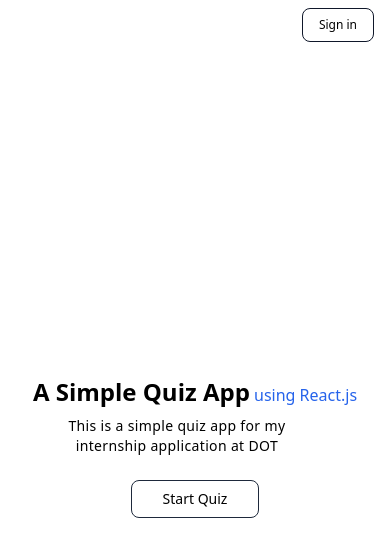
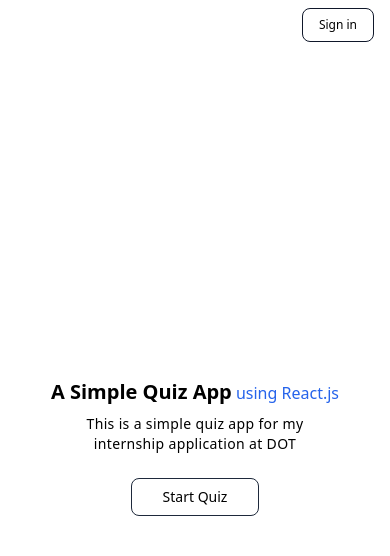
Before and after one commit to Wasomeno/dot-quiz-app, a React (Vite) app: page / in a window 390 px wide. Shown: the top 556 px of the page. Built offline with nearby package versions, Linux system fonts and the light colour scheme.

Commit message:
refactor: change text-2xl to text-xl

```diff
--- a/src/views/home.tsx
+++ b/src/views/home.tsx
@@ -4,7 +4,7 @@ export function HomePage() {
   return (
     <div className="flex flex-1 flex-col items-center justify-center gap-6 text-center">
       <div className="space-y-2">
-        <h1 className="text-2xl font-semibold lg:text-5xl">
+        <h1 className="text-xl font-semibold lg:text-5xl">
           A Simple Quiz App
           <span className="text-base font-medium text-blue-600 lg:text-lg">
             {" "}
```
